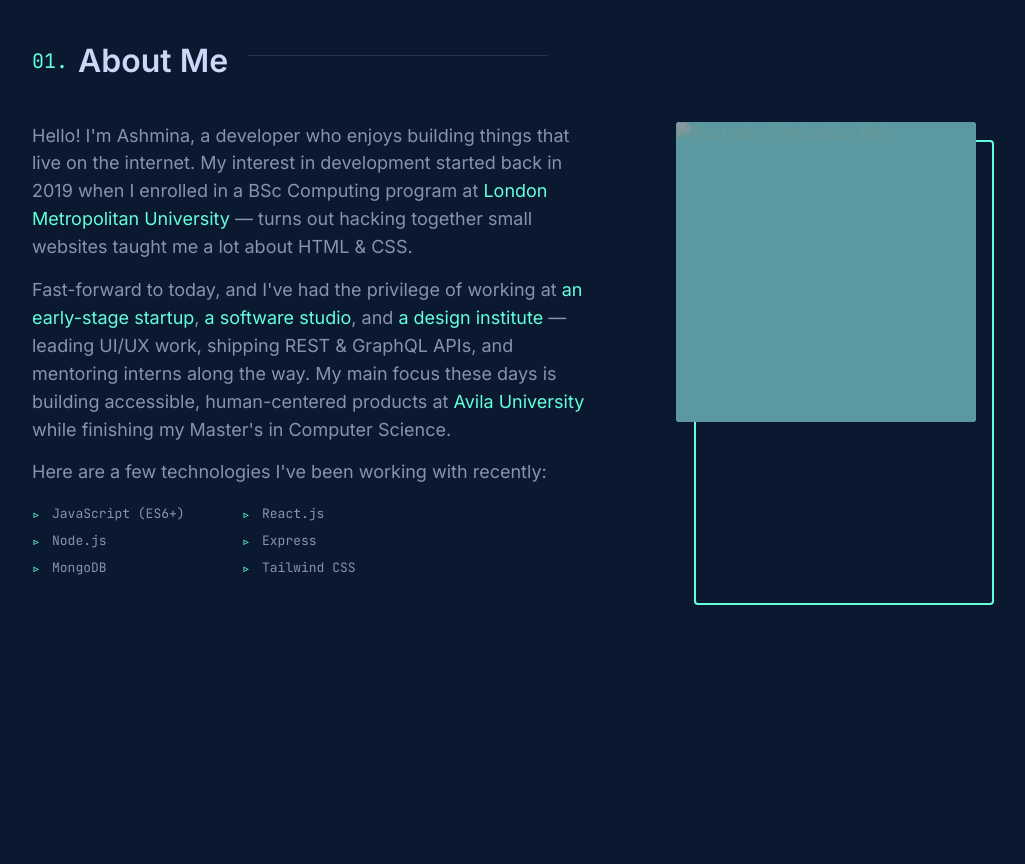
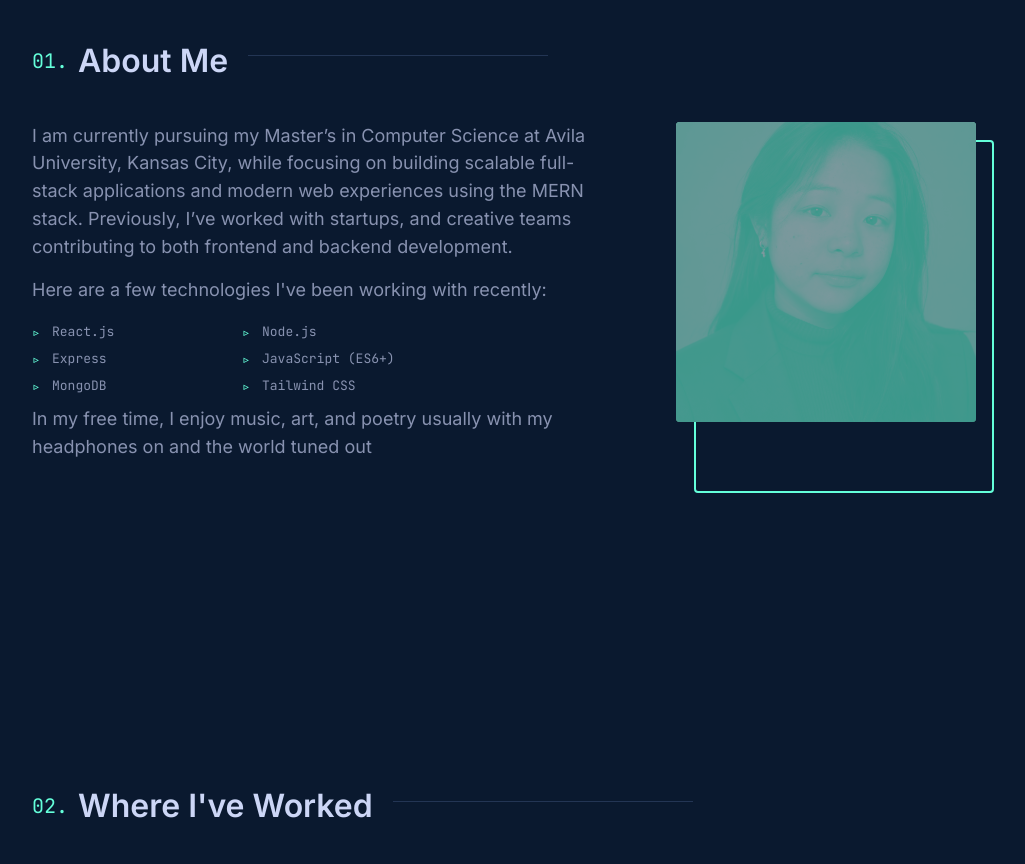
Before and after one commit to ashminarai/ashportfolio, a plain HTML site: page index.html in a window 1280 px wide. Shown: the part 920-1784 px from the top of the page, without its empty margins (118-1143 px from the left). Drawn offline with Linux system fonts and the light colour scheme.

Commit message:
edited about me section

```diff
--- a/index.html
+++ b/index.html
@@ -126,13 +126,9 @@
       <div class="about__grid">
         <div class="about__text">
           <p>
-            Hello! I'm Ashmina, a developer who enjoys building things
-            that live on the internet. My interest in development started
-            back in 2019 when I enrolled in a BSc Computing program at
-            <a href="https://www.londonmet.ac.uk" target="_blank" rel="noopener">London Metropolitan University</a> —
-            turns out hacking together small websites taught me a lot about HTML &amp; CSS.
+            I am currently pursuing my Master’s in Computer Science at Avila University, Kansas City, while focusing on building scalable full-stack applications and modern web experiences using the MERN stack. Previously, I’ve worked with startups, and creative teams contributing to both frontend and backend development.
           </p>
-          <p>
+          <!-- <p>
             Fast-forward to today, and I've had the privilege of working at
             <a href="#experience" data-section>an early-stage startup</a>,
             <a href="#experience" data-section>a software studio</a>, and
@@ -141,22 +137,23 @@
             My main focus these days is building accessible, human-centered products at
             <a href="https://www.avila.edu" target="_blank" rel="noopener">Avila University</a>
             while finishing my Master's in Computer Science.
-          </p>
+          </p> -->
           <p>Here are a few technologies I've been working with recently:</p>
           <ul class="about__stack">
-            <li>JavaScript (ES6+)</li>
             <li>React.js</li>
             <li>Node.js</li>
             <li>Express</li>
+            <li>JavaScript (ES6+)</li>
             <li>MongoDB</li>
             <li>Tailwind CSS</li>
           </ul>
+          <p>In my free time, I enjoy music, art, and poetry usually with my headphones on and the world tuned out</p>
         </div>
 
         <div class="about__photo">
           <div class="photo-frame">
             <div class="photo-frame__img">
-              <img src="assets/profile.jpg" alt="Portrait of Ashmina Rai" />
+              <img src="profile.jpg" alt="Portrait of Ashmina Rai" />
             </div>
             <div class="photo-frame__border" aria-hidden="true"></div>
           </div>
```
